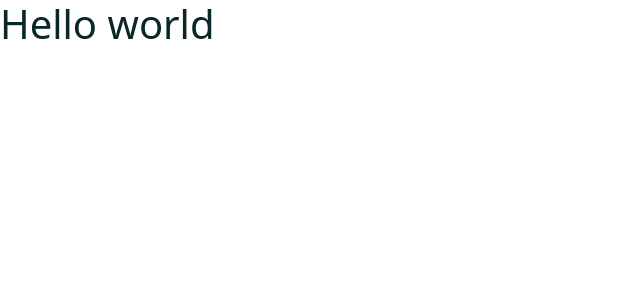
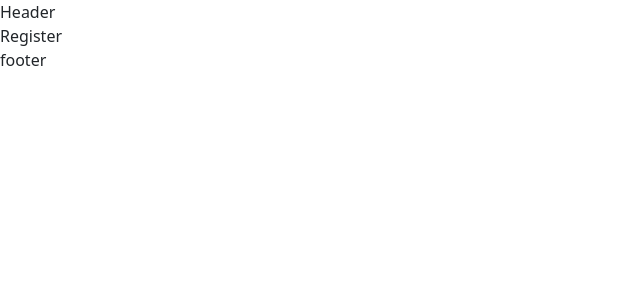
Before and after one commit to Joseph-muigai/LetsTravel, a React (Create React App) app in the folder frontend/: page /register in a window 1280 px wide. Shown: the top 300 px of the page, without its empty margins (0-640 px from the left). Built offline with nearby package versions, Linux system fonts and the light colour scheme; a web font is replaced by a local one.

Commit message:
create routing and layout(including the header and footer component in all pages)

```diff
--- a/frontend/src/App.js
+++ b/frontend/src/App.js
@@ -1,7 +1,8 @@
 import "./App.css";
+import Layout from "./components/Layout/Layout";
 
 function App() {
-  return <h1>Hello world</h1>;
+  return <Layout />;
 }
 
 export default App;
--- a/frontend/src/components/Layout/Layout.jsx
+++ b/frontend/src/components/Layout/Layout.jsx
@@ -1,7 +1,16 @@
 import React from "react";
+import Header from "../Header/Header";
+import Routers from "../../router/Routers";
+import Footer from "../Footer/Footer";
 
 const Layout = () => {
-  return <div>Layout</div>;
+  return (
+    <>
+      <Header />
+      <Routers />
+      <Footer />
+    </>
+  );
 };
 
 export default Layout;
--- a/frontend/src/index.js
+++ b/frontend/src/index.js
@@ -6,10 +6,12 @@ import "bootstrap/dist/css/bootstrap.min.css";
 import "remixicon/fonts/remixicon.css";
 import "slick-carousel/slick/slick.css";
 import "slick-carousel/slick/slick-theme.css";
-
+import { BrowserRouter } from "react-router-dom";
 const root = ReactDOM.createRoot(document.getElementById("root"));
 root.render(
   <React.StrictMode>
-    <App />
+    <BrowserRouter>
+      <App />
+    </BrowserRouter>
   </React.StrictMode>
 );
--- a/frontend/src/router/Routers.js
+++ b/frontend/src/router/Routers.js
@@ -1,8 +1,24 @@
 import React from "react";
 import { Routes, Route, Navigate } from "react-router-dom";
+import Home from "../pages/Home";
+import Login from "../pages/Login";
+import Register from "../pages/Register";
+import Tours from "../pages/Tours";
+import TourDetails from "../pages/TourDetails";
+import SearchResults from "../pages/SearchResults";
 
 const Routers = () => {
-  return <div>Routers</div>;
+  return (
+    <Routes>
+      <Route path="/" element={<Navigate to="/home" />} />
+      <Route path="/home" element={<Home />} />
+      <Route path="/login" element={<Login />} />
+      <Route path="/register" element={<Register />} />
+      <Route path="/tours" element={<Tours />} />
+      <Route path="/tours/:id" element={<TourDetails />} />
+      <Route path="/tours/search" element={<SearchResults />} />
+    </Routes>
+  );
 };
 
 export default Routers;
```
